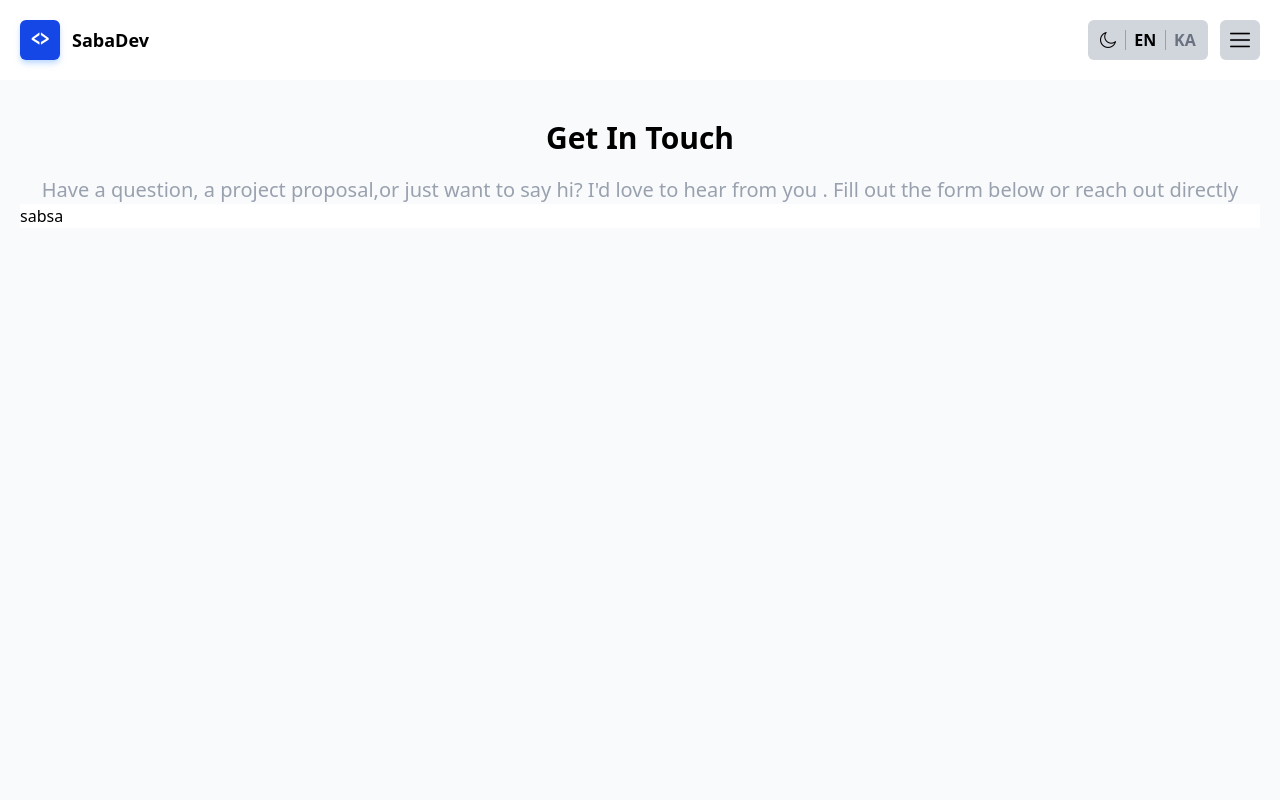
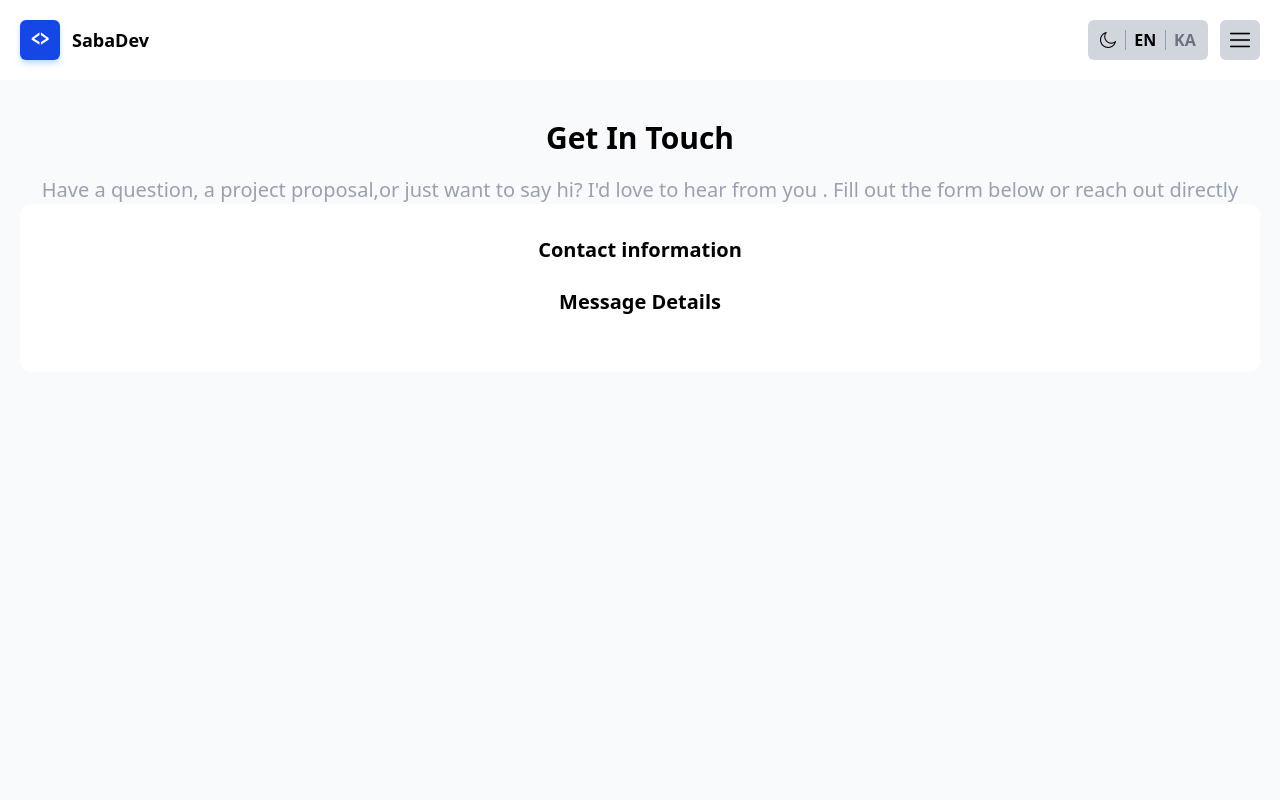
Before and after one commit to sabaPhruidze/portfolio, a React (Vite) app: page /contacts in a window 1280 px wide. Shown: the top 800 px of the page. Built offline with nearby package versions, Linux system fonts and the light colour scheme.

Commit message:
For better SEO as I learned it is better for screen reader to use fieldset and legend so I am doing it

```diff
--- a/package.json
+++ b/package.json
@@ -10,12 +10,15 @@
     "preview": "vite preview"
   },
   "dependencies": {
+    "@hookform/resolvers": "^5.2.2",
     "@radix-ui/react-navigation-menu": "^1.2.14",
     "@tailwindcss/vite": "^4.1.18",
     "framer-motion": "^12.23.26",
     "react": "^19.2.0",
     "react-dom": "^19.2.0",
-    "react-router-dom": "^7.11.0"
+    "react-hook-form": "^7.71.0",
+    "react-router-dom": "^7.11.0",
+    "zod": "^4.3.5"
   },
   "devDependencies": {
     "@eslint/js": "^9.39.1",
--- a/src/components/contact/InputBox.tsx
+++ b/src/components/contact/InputBox.tsx
@@ -1,10 +1,22 @@
-import React from "react";
-
 const InputBox = () => {
   return (
-    <section className="bg-white">
+    <section className="bg-white rounded-xl px-5 py-8">
       <form>
-        <fieldset>sabsa</fieldset>
+        {/* for better SEO */}
+        <fieldset>
+          <legend className="text-center font-bold text-xl">
+            Contact information
+          </legend>
+          <input type="text" />
+          <input type="email" />
+        </fieldset>
+        <fieldset>
+          <legend className="text-center font-bold text-xl">
+            Message Details
+          </legend>
+          <input type="text" />
+          <input type="text" />
+        </fieldset>
       </form>
     </section>
   );
```
Also changed, not shown: 1 other file (tests, documents, lock files or other folders).
